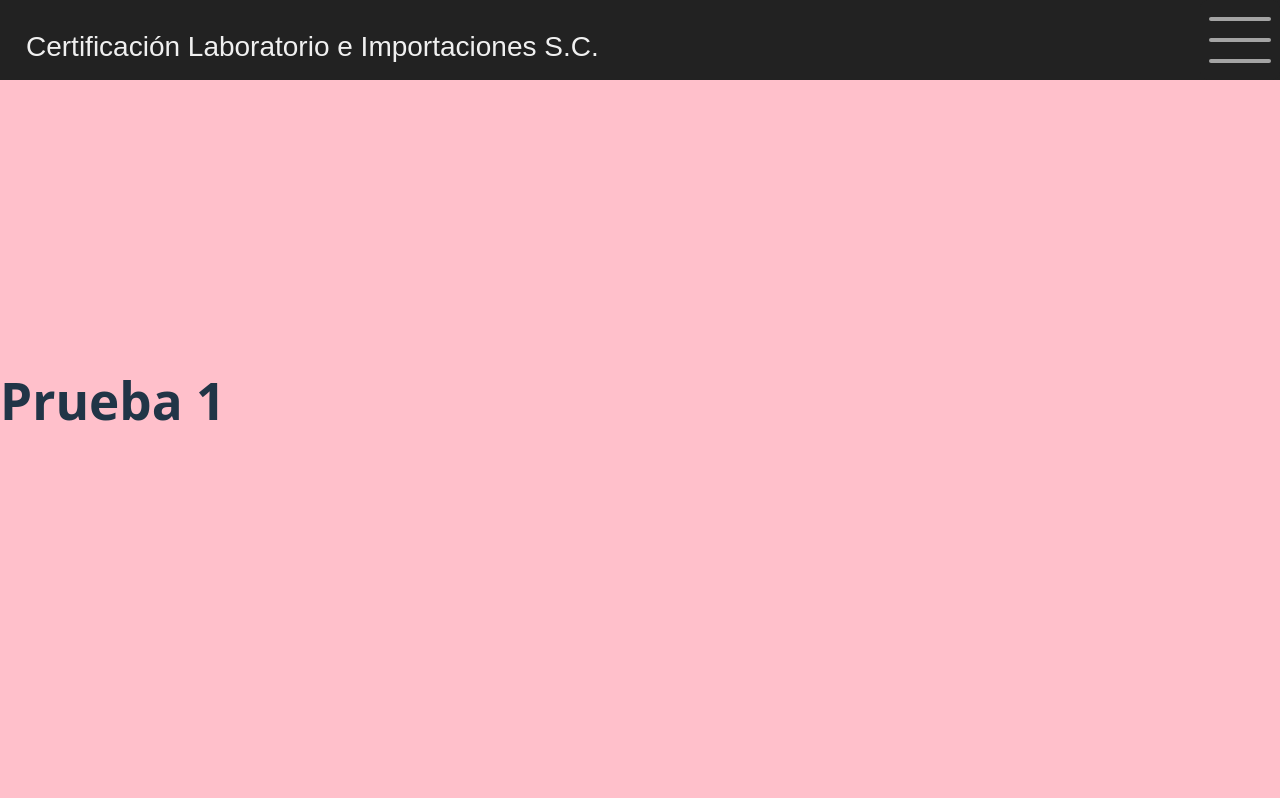
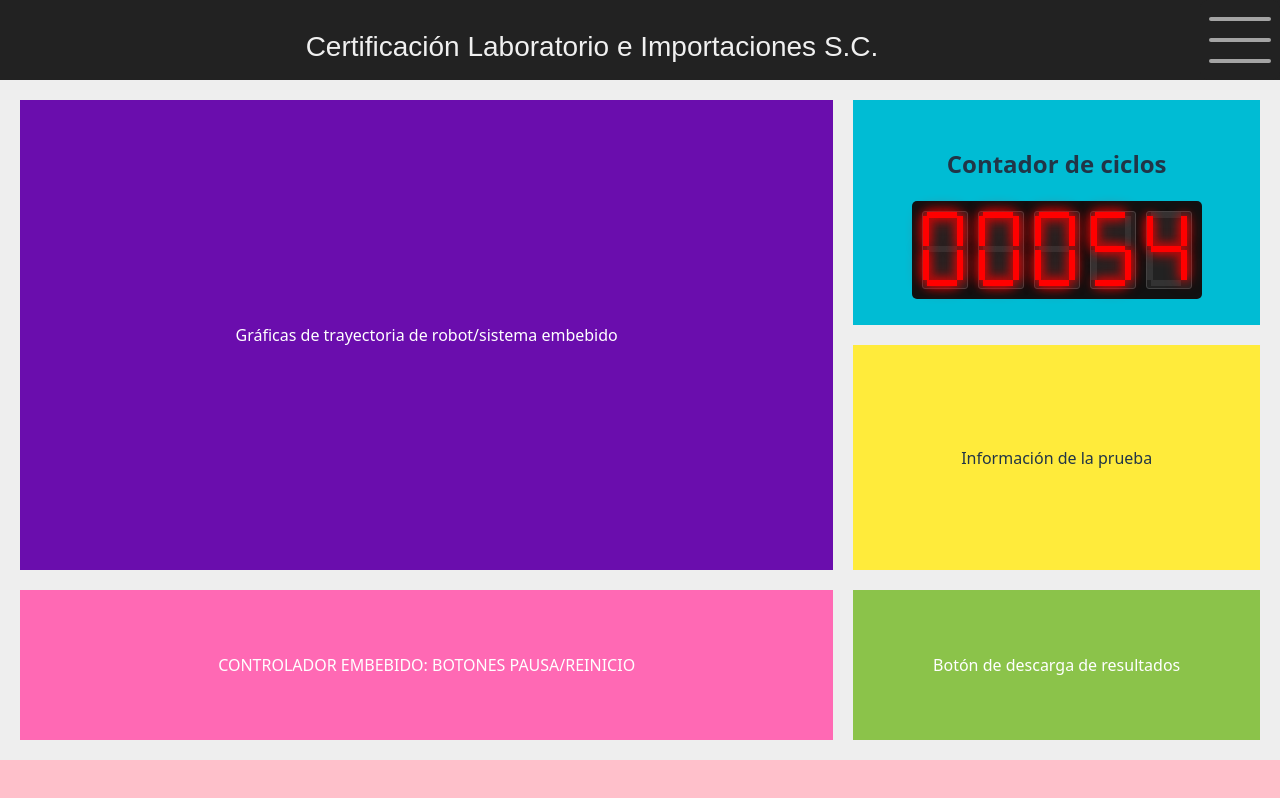
Before and after one commit to MonCedillo/trabajoterminal.webui, a React (Vite) app: page / in a window 1280 px wide. Built offline with nearby package versions, Linux system fonts and the light colour scheme.

Commit message:
Test (App): add NewTest page as main page while the components are being created [TrabajoTerminal.webui]

```diff
--- a/src/App.css
+++ b/src/App.css
@@ -1,6 +1,15 @@
+
 #root {
-  max-width: 1280px;
-  margin: 0 auto;
-  padding: 80px;
+  margin: 0;
+  padding: 0;
   text-align: center;
+  width: 100%;
+  min-height: 100vh; /* Asegura que #root tenga al menos el alto de la ventana */
 }
+
+.App main {
+  padding-top: 80px;
+  width: 100vw;
+  min-height: calc(100vh - 80px);
+  box-sizing: border-box;
+}
--- a/src/App.tsx
+++ b/src/App.tsx
@@ -1,13 +1,29 @@
+import React, { useState, useEffect } from 'react';
 import NavigationBar from './assets/common/NavigationBar/main';
+import NewTest from './assets/pages/NewTest/main';
+import './App.css';
 
 function App() {
+  const [cycleCount, setCycleCount] = useState(0);
+
+  useEffect(() => {
+    const intervalId = setInterval(() => {
+      setCycleCount(currentCount => {
+        const nextCount = currentCount + 1;
+        return nextCount > 50001 ? 0 : nextCount;
+      });
+    }, 100);
+
+    return () => clearInterval(intervalId);
+  }, []);
+
   return (
-    <>
-      <div>
-        {/* Texto de prueba para la creacion de otros componentes */}
-        <h1>Prueba 1</h1>
-      </div>
-    </>
+    <div className="App">
+      <NavigationBar />
+      <main>
+        <NewTest currentCount={cycleCount} />
+      </main>
+    </div>
   );
 }
 
```
